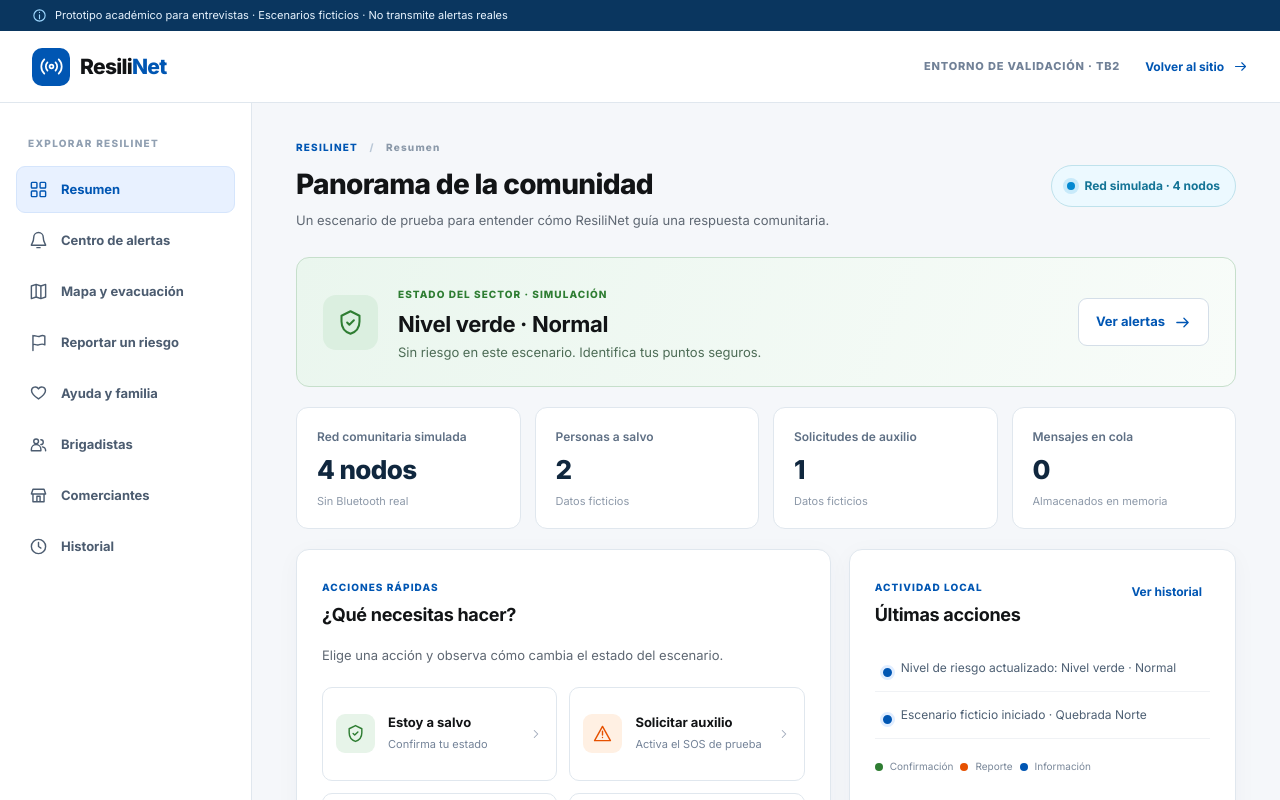
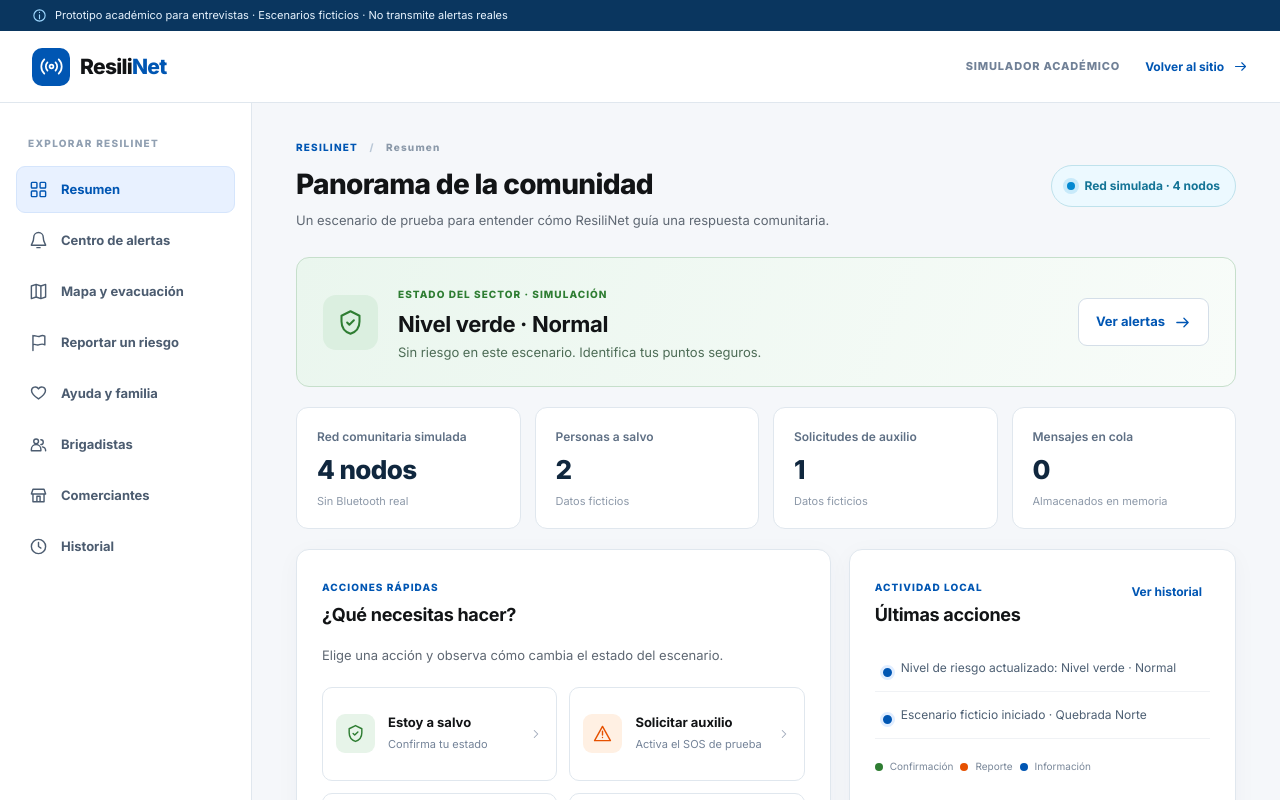
Before and after one commit to IHC-Grupo-2/IHC_TRABAJO_GRUPO_2, a plain HTML site: page demo.html in a window 1280 px wide. Shown: the top 800 px of the page. Drawn offline with Linux system fonts and the light colour scheme.

Commit message:
chore: remove TB2 labels from site UI

```diff
--- a/demo.html
+++ b/demo.html
@@ -22,7 +22,7 @@
 <symbol id="i-pin" viewBox="0 0 24 24"><path d="M20 10c0 6-8 12-8 12S4 16 4 10a8 8 0 1 1 16 0Z"/><circle cx="12" cy="10" r="2.5"/></symbol>
 </svg>
 <div class="demo-strip"><div class="wide"><svg><use href="#i-info"/></svg> Prototipo académico para entrevistas · Escenarios ficticios · No transmite alertas reales</div></div>
-<header class="app-header"><div class="wide app-header-inner"><a class="brand" href="index.html"><span class="logo-mark"><svg><use href="#i-signal"/></svg></span><span>Resili<span>Net</span></span></a><div class="app-header-right"><span class="env-label">ENTORNO DE VALIDACIÓN · TB2</span><a href="index.html" class="return-link">Volver al sitio <svg><use href="#i-arrow"/></svg></a></div></div></header>
+<header class="app-header"><div class="wide app-header-inner"><a class="brand" href="index.html"><span class="logo-mark"><svg><use href="#i-signal"/></svg></span><span>Resili<span>Net</span></span></a><div class="app-header-right"><span class="env-label">SIMULADOR ACADÉMICO</span><a href="index.html" class="return-link">Volver al sitio <svg><use href="#i-arrow"/></svg></a></div></div></header>
 <div class="app-shell">
 <aside class="sidebar" aria-label="Secciones del simulador">
   <p class="sidebar-section">EXPLORAR RESILINET</p>
```
